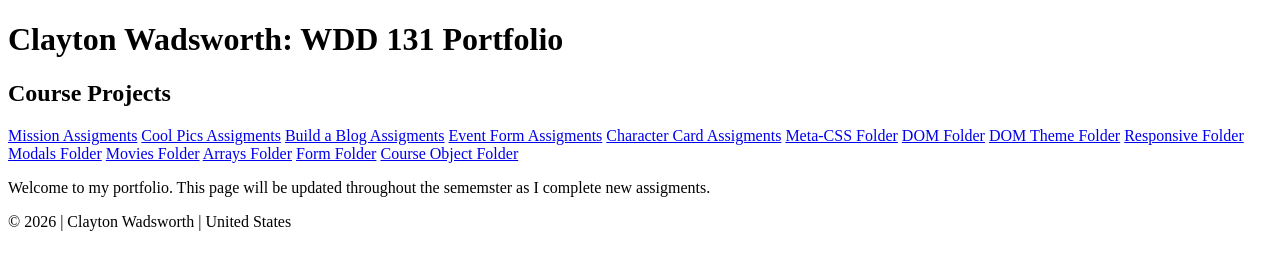
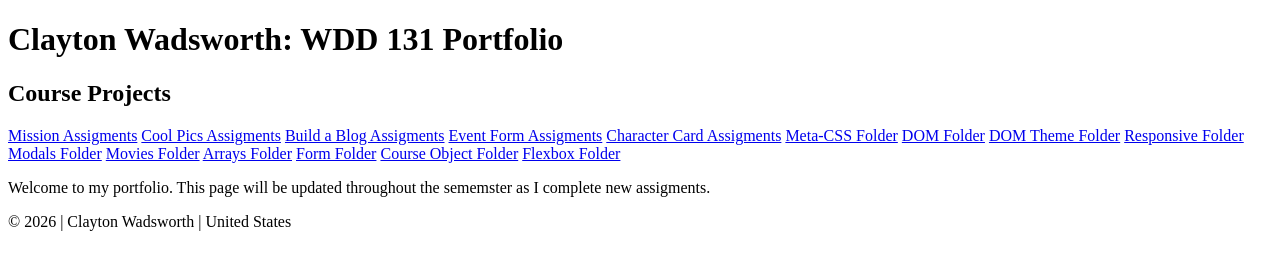
Before and after one commit to Clwadsworth/wdd131, a plain HTML site: page index.html in a window 1280 px wide. Drawn offline with Linux system fonts and the light colour scheme.

Commit message:
Flexbox link added

```diff
--- a/index.html
+++ b/index.html
@@ -31,6 +31,7 @@
                 <a href="ponder/arrays/index.html">Arrays Folder</a>
                 <a href="ponder/form/index.html">Form Folder</a>
                 <a href="ponder/courses/index.html">Course Object Folder</a>
+                <a href="ponder/flexbox/flexbox.html">Flexbox Folder</a>
             </nav>
             <p>Welcome to my portfolio. This page will be updated throughout the sememster as I complete new assigments.</p>
         </section>
```
